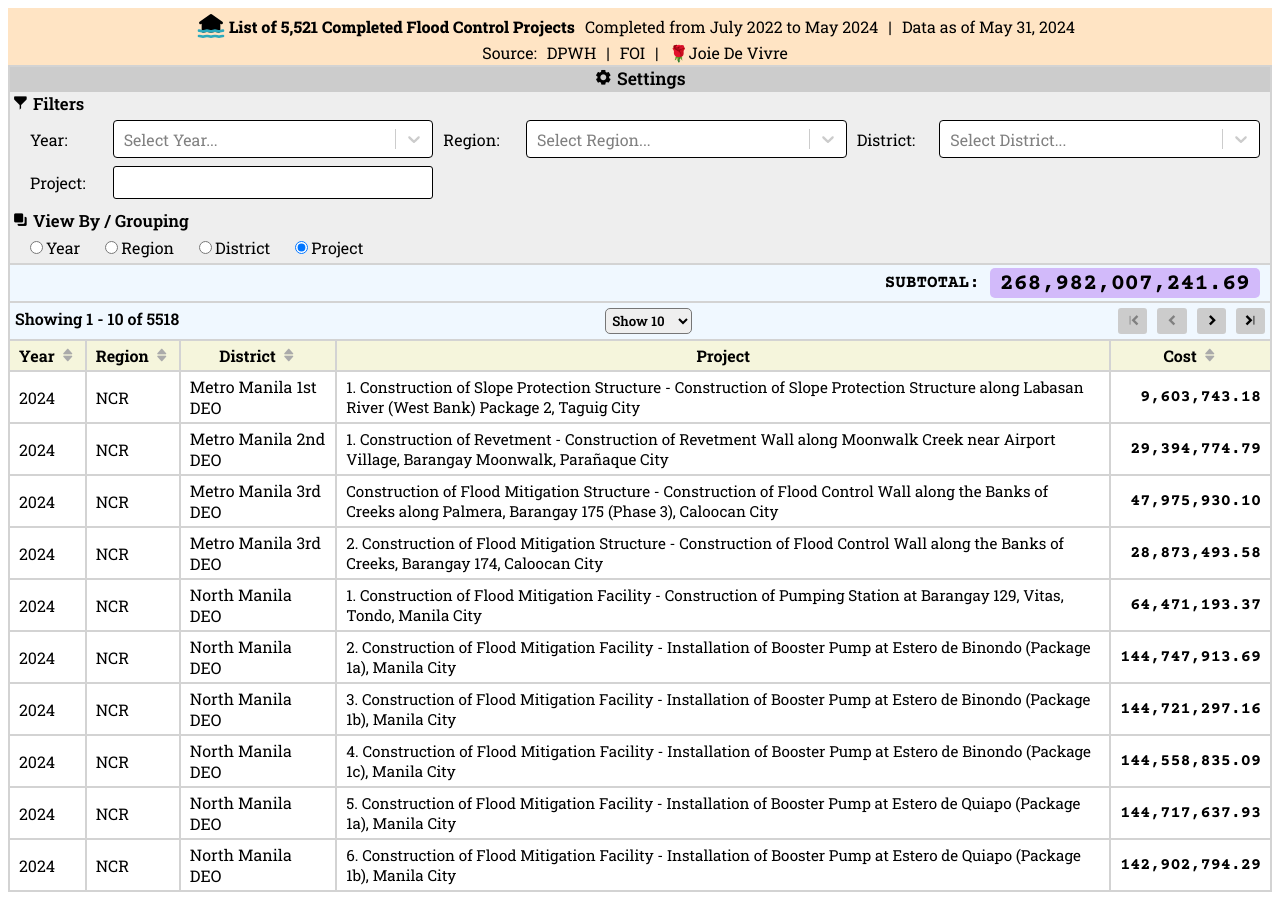
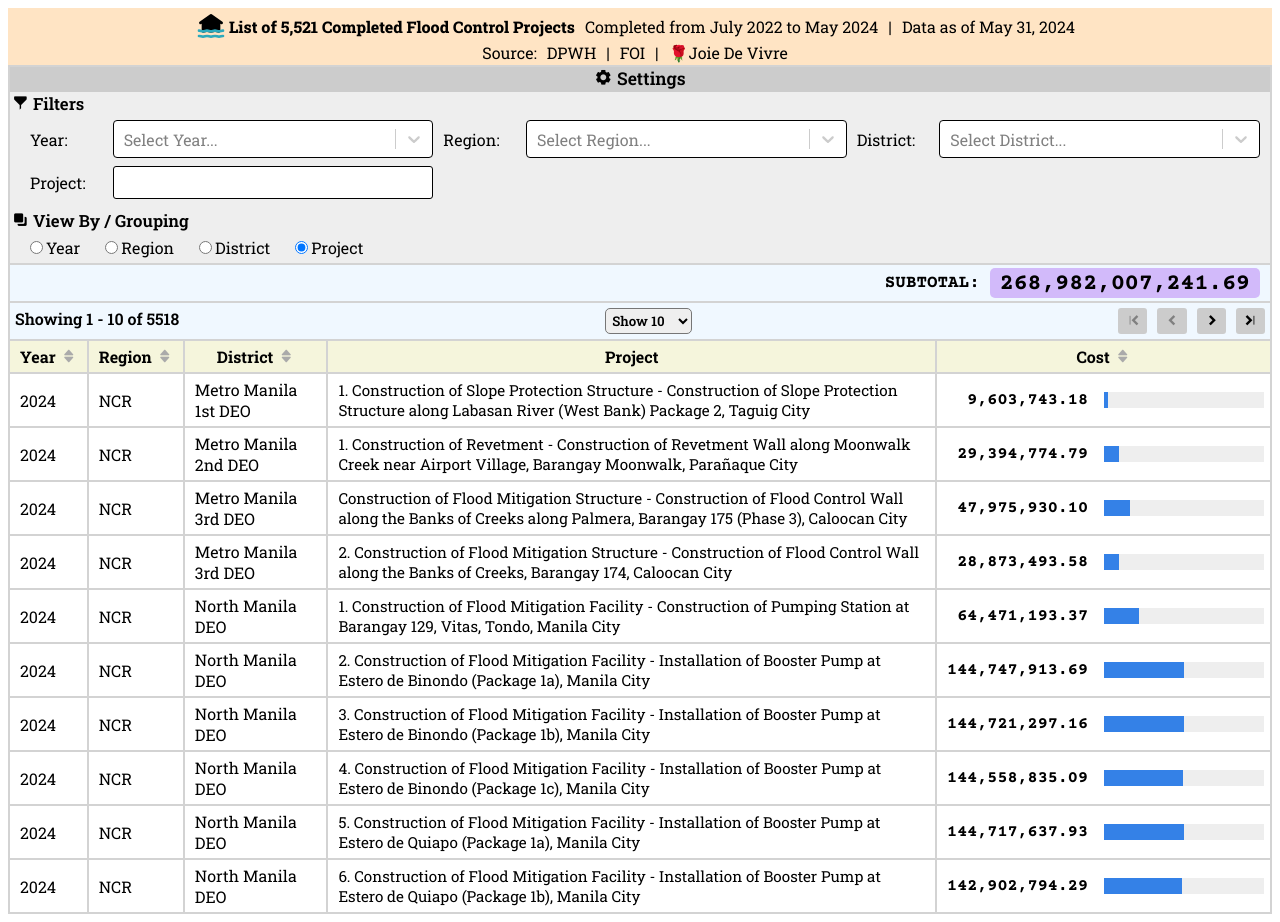
Before and after one commit to ang-ibidinsya/floodcontrol, a React (Vite) app in the folder WebAnalyzer/flood-analyzer/: page / in a window 1280 px wide. Before the commit the page ends 900 px from the top, so only its background shows below. Built offline with nearby package versions, Linux system fonts and the light colour scheme.

Commit message:
Added Bar chart for Project and Year

```diff
--- a/WebAnalyzer/flood-analyzer/src/components/floodTable.css
+++ b/WebAnalyzer/flood-analyzer/src/components/floodTable.css
@@ -9,8 +9,22 @@
 }
 
 .thTable, .tdTable {
-    box-shadow: inset 0 0 0 1px lightgrey;
+
+    border: 2px solid lightgrey;
     padding: 5px 10px 5px 10px;
+}
+
+.tdCost {
+    border-left: 2px 0px 2px 2px solid lightgrey;
+    border-top: 2px solid lightgrey;
+    border-bottom: 2px solid lightgrey;
+    padding: 5px 10px 5px 10px;
+}
+
+.tdCostBar {
+    border-right: 2px solid lightgrey;
+    border-top: 2px solid lightgrey;
+    border-bottom: 2px solid lightgrey;
 }
 
 .thTable {
@@ -25,7 +39,7 @@
     cursor: pointer;
 }
 
-.tdCost {
+.divCost {
     text-align: end;
     font-family: "Courier Prime";
     font-weight: 600;
--- a/WebAnalyzer/flood-analyzer/src/components/floodTable.district.jsx
+++ b/WebAnalyzer/flood-analyzer/src/components/floodTable.district.jsx
@@ -49,7 +49,7 @@ export const FloodTableByDistrict = (props) => {
             accessorKey: "subtotal",
             header: "Cost",
             cell: ({ getValue, row, column, table }) => {
-                return <div className="tdCost">{formatMoney(getValue())}</div>
+                return <div className="divCost">{formatMoney(getValue())}</div>
             },
         },
     ];
--- a/WebAnalyzer/flood-analyzer/src/components/floodTable.jsx
+++ b/WebAnalyzer/flood-analyzer/src/components/floodTable.jsx
@@ -44,14 +44,30 @@ export const convertStateToTableFilter= (settingsState) => {
 }
 
 export const prepareBody = (table) => {
+
+    const prepareCells = (row) => {
+        let retCells = row.getVisibleCells().map(cell => {
+            const cellColId = cell.column.id;
+            let cellClass = 'tdTable';
+            if (cellColId === 'Cost' || cellColId === 'subtotal') {
+                cellClass = 'tdCost';
+            }
+            else if (cellColId === 'CostBar') {
+                cellClass = 'tdCostBar';
+            }
+            return <td key={cell.id} className={cellClass}>
+                {flexRender(cell.column.columnDef.cell, cell.getContext())}
+            </td>
+        });
+        //retCells.push(<td key="costBar" className="tdCostBar">bar</td>)
+
+        return retCells;
+    }
+
     const rows = table.getRowModel().rows;
     const ret = rows.map(row => {
         return <tr key={row.id}>
-            {row.getVisibleCells().map(cell => {
-                return <td key={cell.id} className="tdTable">
-                    {flexRender(cell.column.columnDef.cell, cell.getContext())}
-                </td>
-            })}
+            {prepareCells(row)}
         </tr>
     })
     //console.log('rows', ret)
@@ -70,23 +86,28 @@ const getSortingIcon = (isSorted) => {
 
 export const prepareHeader = (table) => {
     const headerGroups = table.getHeaderGroups();
+    let headerColumns = [];
 
-    //console.log('HeaderGroups', headerGroups);
-
-    let headerColumns = headerGroups.map(hdrGrp => {
-        return hdrGrp.headers.map(header => {
+    headerGroups.forEach(hdrGrp => {
+        hdrGrp.headers.forEach(header => {
+            let colHeader = header.column.columnDef.header;
+            if (colHeader === 'CostBar') {
+                return;
+            }
             const isSortable = header.column.getCanSort();
             let thClassNames = 'thTable';
             if (isSortable) {
                 thClassNames += ' thSortable'
             }
-            return <th key={header.id} className={thClassNames} onClick={header.column.getToggleSortingHandler()}>
-                {header.column.columnDef.header}
+            let colSpan = colHeader === 'Cost' ? 2 : 1;
+
+            headerColumns.push(<th key={header.id} className={thClassNames} onClick={header.column.getToggleSortingHandler()} colSpan={colSpan}>
+                {colHeader}
                 {isSortable && getSortingIcon(header.column.getIsSorted())}
+            </th>);
+        });
+    })
 
-            </th>
-        })
-    });
     return <tr>
         {headerColumns}
     </tr>;
--- a/WebAnalyzer/flood-analyzer/src/components/floodTable.project.jsx
+++ b/WebAnalyzer/flood-analyzer/src/components/floodTable.project.jsx
@@ -11,6 +11,7 @@ import {
   } from "@tanstack/react-table";
 import {prepareBody, prepareHeader, preparePagninator, showGrandTotal, convertStateToTableFilter} from './floodTable';
 import {formatMoney} from '../utils/utils';
+import {BarChart} from '../controls/barchart';
 
 
 const columnDefs = [
@@ -52,9 +53,19 @@ const columnDefs = [
         header: "Cost",
         sortingFn: 'alphanumeric',
         cell: ({ getValue, row, column, table }) => {
-            return <div className="tdCost">{formatMoney(getValue())}</div>
+            let {minCost, maxCost} = table.getState();
+            return <div className="divCost">{formatMoney(getValue())}</div>;
         },
     },
+    {
+        accessorKey: "CostBar",
+        header: "CostBar",
+        cell: ({ getValue, row, column, table }) => {
+            let {minCost, maxCost} = table.getState();
+            return <BarChart cost={row.getValue('Cost')} minCost={minCost} maxCost={maxCost}/>;
+        },
+    },
+
 ];
 
 export const FloodTableByProject = (props) => {
@@ -71,7 +82,9 @@ export const FloodTableByProject = (props) => {
         getFilteredRowModel: getFilteredRowModel(),
         getSortedRowModel: getSortedRowModel(),
         state: {
-            columnFilters: columnFilters
+            columnFilters: columnFilters,
+            maxCost: settingsState.FilteredData.overallProjMaxCost,
+            minCost: settingsState.FilteredData.overallProjMinCost,
         },
         onColumnFiltersChange: setColumnFilters,
         filterFns: {
--- a/WebAnalyzer/flood-analyzer/src/components/floodTable.region.jsx
+++ b/WebAnalyzer/flood-analyzer/src/components/floodTable.region.jsx
@@ -49,7 +49,7 @@ export const FloodTableByRegion = (props) => {
             accessorKey: "subtotal",
             header: "Cost",
             cell: ({ getValue, row, column, table }) => {
-                return <div className="tdCost">{formatMoney(getValue())}</div>
+                return <div className="divCost">{formatMoney(getValue())}</div>
             },
         },
     ];
--- a/WebAnalyzer/flood-analyzer/src/components/floodTable.year.jsx
+++ b/WebAnalyzer/flood-analyzer/src/components/floodTable.year.jsx
@@ -10,6 +10,7 @@ import {
   } from "@tanstack/react-table";
 import {prepareBody, prepareHeader, preparePagninator} from './floodTable';
 import {formatMoney} from '../utils/utils';
+import {BarChart} from '../controls/barchart';
 
 const convertStateToTableFilter = (settingsState) => {
     let ret = [];
@@ -49,7 +50,15 @@ export const FloodTableByYear = (props) => {
             accessorKey: "subtotal",
             header: "Cost",
             cell: ({ getValue, row, column, table }) => {
-                return <div className="tdCost">{formatMoney(getValue())}</div>
+                return <div className="divCost">{formatMoney(getValue())}</div>
+            },
+        },
+        {
+            accessorKey: "CostBar",
+            header: "CostBar",
+            cell: ({ getValue, row, column, table }) => {
+                let {minCost, maxCost} = table.getState();
+                return <BarChart cost={row.getValue('subtotal')} minCost={minCost} maxCost={maxCost}/>;
             },
         },
     ];
@@ -63,7 +72,9 @@ export const FloodTableByYear = (props) => {
         getFilteredRowModel: getFilteredRowModel(),
         getSortedRowModel: getSortedRowModel(),
         state: {
-            columnFilters: columnFilters
+            columnFilters: columnFilters,
+            maxCost: settingsState.FilteredData.overallYearMaxCost,
+            minCost: settingsState.FilteredData.overallYearMinCost,
         },
         onColumnFiltersChange: setColumnFilters,
         filterFns: {
--- /dev/null
+++ b/WebAnalyzer/flood-analyzer/src/controls/barchart.css
@@ -0,0 +1,16 @@
+.barChart {
+    min-width: 10rem;
+    margin-left: 5px;
+    margin-right: 5px;
+    display: flex;
+}
+
+.barFilled {
+    background-color: rgb(52, 129, 231);
+    height: 1rem;
+}
+
+.barEmpty {
+    background-color: #eee;
+    height: 1rem;
+}
--- /dev/null
+++ b/WebAnalyzer/flood-analyzer/src/controls/barchart.jsx
@@ -0,0 +1,10 @@
+import './barchart.css';
+
+export const BarChart = ({cost, minCost, maxCost}) => {
+    let percentFill = (cost - minCost) / (maxCost - minCost) * 100.00;
+
+    return <div className="barChart">
+        <div className="barFilled" style={{flexBasis: `${percentFill}%`}}/>
+        <div className="barEmpty" style={{flexBasis: `${100-percentFill}%`}}/>
+    </div>
+}
--- a/WebAnalyzer/flood-analyzer/src/state/settings/settingsSlice.js
+++ b/WebAnalyzer/flood-analyzer/src/state/settings/settingsSlice.js
@@ -34,8 +34,18 @@ const mapAndFilterData = (filters) => {
         yearGroups: {},
         regionGroups: {},
         districtGroups: {},
-        grandTotal: 0
+        grandTotal: 0, // filtered Grandtotal
+        // not affected by filter
+        overallProjMaxCost: 0,
+        overallProjMinCost: Number.MAX_VALUE,
+        overallYearMaxCost: 0,
+        overallYearMinCost: Number.MAX_VALUE,
     }
+
+    // Optimization TODO: Do not re-compute unfiltered items each time
+    let unFilteredYearMap = {};
+    let unFilteredRegionMap = {};
+    let unFilteredDistrictMap = {};
     // use for instead of forEach
     for (let i = 0; i < data.length; i++) {
         let currData = data[i];
@@ -43,9 +53,10 @@ const mapAndFilterData = (filters) => {
         let currRegion = currData.Region;
         let currDistrict = currData.District;
 
-        if (!satisfiesFilter(currData, filters)) {
-            continue;
-        }
+        ret.overallProjMaxCost = Math.max(ret.overallProjMaxCost, currData.Cost);
+        ret.overallProjMinCost = Math.min(ret.overallProjMinCost, currData.Cost);
+
+        let bSatisfiesFilter = satisfiesFilter(currData, filters);
 
         // [a] year
         if (!mapYearGroups[currYear]) {
@@ -55,8 +66,12 @@ const mapAndFilterData = (filters) => {
                 year: currYear
             };
         }
-        mapYearGroups[currYear].items.push(currData);
-        mapYearGroups[currYear].subtotal += currData.Cost;
+        if (!unFilteredYearMap[currYear]) {
+            unFilteredYearMap[currYear] = {
+                subtotal: 0
+            }
+        }
+        unFilteredYearMap[currYear].subtotal += currData.Cost;
 
         // [b] region
         if (!mapRegionGroups[currRegion]) {
@@ -66,8 +81,12 @@ const mapAndFilterData = (filters) => {
                 region: currRegion
             };
         }
-        mapRegionGroups[currRegion].items.push(currData);
-        mapRegionGroups[currRegion].subtotal += currData.Cost;
+        if (!unFilteredRegionMap[currRegion]) {
+            unFilteredRegionMap[currRegion] = {
+                subtotal: 0
+            }
+        }
+        unFilteredRegionMap[currRegion].subtotal += currData.Cost;
 
         // [c] district
         if (!mapDistrictGroups[currDistrict]) {
@@ -77,71 +96,31 @@ const mapAndFilterData = (filters) => {
                 district: currDistrict
             };
         }
-        mapDistrictGroups[currDistrict].items.push(currData);
-        mapDistrictGroups[currDistrict].subtotal += currData.Cost;
-        ret.grandTotal += currData.Cost;
+        if (!unFilteredDistrictMap[currDistrict]) {
+            unFilteredDistrictMap[currDistrict] = {
+                subtotal: 0
+            }
+        }
+        unFilteredDistrictMap[currDistrict].subtotal += currData.Cost;
+
+        if (bSatisfiesFilter) {
+            mapYearGroups[currYear].items.push(currData);
+            mapYearGroups[currYear].subtotal += currData.Cost;
+            mapRegionGroups[currRegion].items.push(currData);
+            mapRegionGroups[currRegion].subtotal += currData.Cost;
+            mapDistrictGroups[currDistrict].items.push(currData);
+            mapDistrictGroups[currDistrict].subtotal += currData.Cost;
+            ret.grandTotal += currData.Cost;
+        }
     }
+
+    const unfilteredYearData = Object.values(unFilteredYearMap).map (y => y.subtotal);
+    ret.overallYearMaxCost = Math.max(...unfilteredYearData);
+    ret.overallYearMinCost = Math.min(...unfilteredYearData);
 
     ret.yearGroups = Object.values(mapYearGroups);
     ret.regionGroups = Object.values(mapRegionGroups);
     ret.districtGroups = Object.values(mapDistrictGroups);
-
-    console.log('[mapAndFilterData] ret', ret);
-    return ret;
-}
-
-const mapAndFilterDataOrig = (filters) => {
-    let ret = {
-        yearGroups: {},
-        regionGroups: {},
-        districtGroups: {},
-        grandTotal: 0
-    }
-    // use for instead of forEach
-    for (let i = 0; i < data.length; i++) {
-        let currData = data[i];
-        let currYear = currData.Year;
-        let currRegion = currData.Region;
-        let currDistrict = currData.District;
-
-        if (!satisfiesFilter(currData, filters)) {
-            continue;
-        }
-
-        // [a] year
-        if (!ret.yearGroups[currYear]) {
-            ret.yearGroups[currYear] = {
-                items:[],
-                subtotal: 0,
-                year: currYear
-            };
-        }
-        ret.yearGroups[currYear].items.push(currData);
-        ret.yearGroups[currYear].subtotal += currData.Cost;
-
-        // [b] region
-        if (!ret.regionGroups[currRegion]) {
-            ret.regionGroups[currRegion] = {
-                items:[],
-                subtotal: 0,
-                year: currYear
-            };
-        }
-        ret.regionGroups[currRegion].items.push(currData);
-        ret.regionGroups[currRegion].subtotal += currData.Cost;
-
-        // [c] district
-        if (!ret.districtGroups[currDistrict]) {
-            ret.districtGroups[currDistrict] = {
-                items:[],
-                subtotal: 0,
-                year: currYear
-            };
-        }
-        ret.districtGroups[currDistrict].items.push(currData);
-        ret.districtGroups[currDistrict].subtotal += currData.Cost;
-        ret.grandTotal += currData.Cost;
-    }
 
     console.log('[mapAndFilterData] ret', ret);
     return ret;
```
